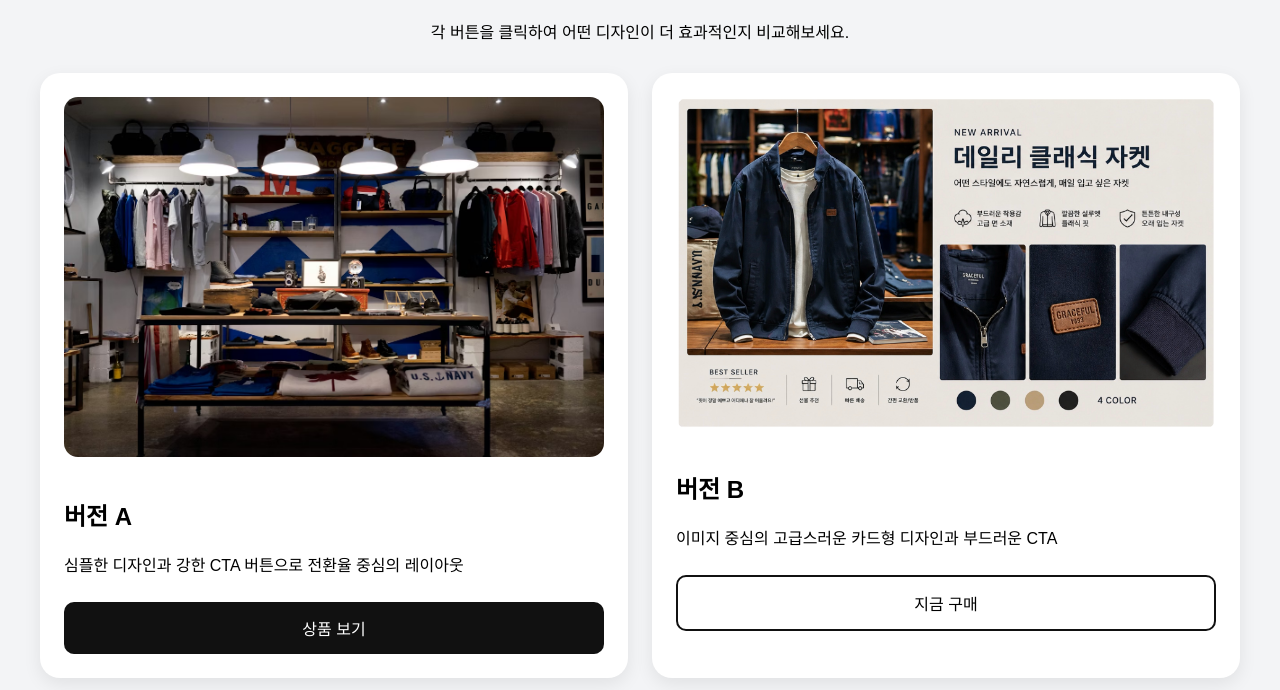
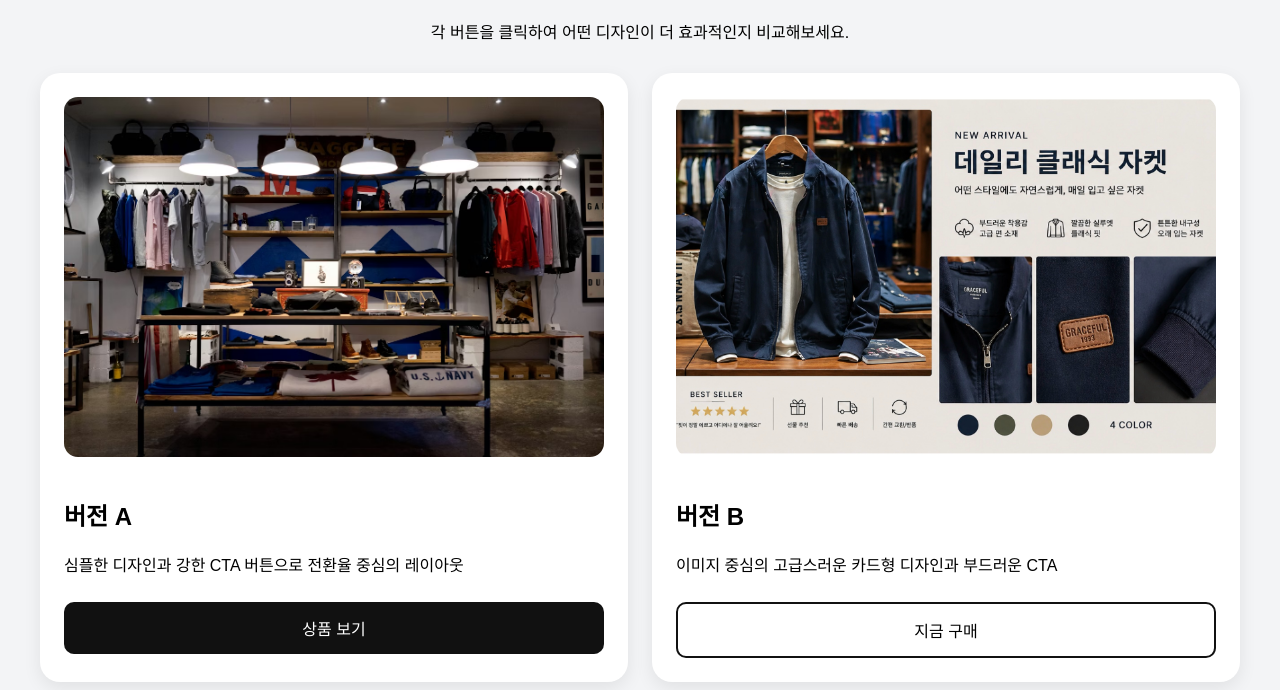
Before and after one commit to thaoanh286/clothing.github.io, a plain HTML site: page index.html in a window 1280 px wide. Shown: the part 110-800 px from the top of the page. Drawn offline with Linux system fonts and the light colour scheme.

Commit message:
Update index.html

```diff
--- a/index.html
+++ b/index.html
@@ -33,7 +33,7 @@
         }
         .card img {
             width: 100%;
-            height: auto;
+            height: 360px;
             object-fit: cover;
             border-radius: 14px;
             margin-bottom: 16px;
```
